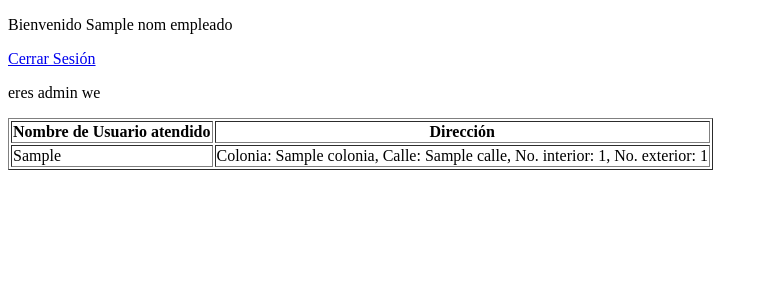
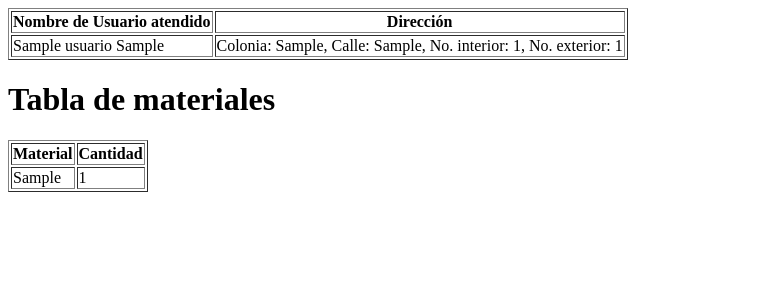
Before and after one commit to Civan98/Aplicacion-web-CAPAMA, a Django app: template capama_web/reportes/templates/reportes/detallesReporteEmpleado.html in a window 1280 px wide. Shown: the top 300 px of the page, without its empty margins (0-768 px from the left). Run offline with Django 3.2, Linux system fonts and the light colour scheme; tables that the repository leaves empty hold one stand-in row (values such as "Sample post"); the template is opened without the code that fills it: values that come from a table or form of the project are taken from there, most other values are stand-ins (such as "Sample title", 1, 10 or a date in 2020).

Commit message:
se agrego tabla de materiales

```diff
--- a/capama_web/reportes/templates/reportes/detallesReporteEmpleado.html
+++ b/capama_web/reportes/templates/reportes/detallesReporteEmpleado.html
@@ -7,16 +7,8 @@
     <title>Reportes usuarios</title>
 </head>
 <body>
-    <p>Bienvenido {{ nomEmpleado }} </p>
-    <a href="/logout/">Cerrar Sesión</a>
 
 
-    {% if  cargo == 'Sobrestante' %}
-        <p>eres sobrestante we</p>
-
-    {% else %}
-        <p> eres admin we </p>
-    {% endif %}
 
 
     {% if datosReporteU %}
@@ -31,20 +23,32 @@
         <tr>
             <td>{{ datosReporteU.id_usuario }}</td>
             <td>Colonia: {{ datosReporteU.colonia }}, Calle: {{ datosReporteU.calle }}, No. interior: {{ datosReporteU.num_interior }}, No. exterior: {{ datosReporteU.num_exterior}} </td>
-
-            <!-- <td>
-                <a href="/detallesReporteUsuario/{{ reportes.id}}">
-                    <input type="submit" value="Modificar">
-                </a>
-            </td> -->
         </tr>
     </table>
 
     {% else %}
-    <p> No hay reportes de usuarios </p>
+    <p> No hay reportes de empleados </p>
     {% endif %}
 
+<h1>Tabla de materiales</h1>
+    {% if datosMateriales %}
+    <table border="1">
+        <tr>
+            <th>Material</th>
+            <th>Cantidad</th>
 
+        </tr>
+        {% for reportes in datosMateriales %}
+        <tr>
+            <td>{{ reportes.material }}</td>
+            <td>{{ reportes.cantidad }}</td>
+        </tr>
+        {% endfor %}
+    </table>
+
+    {% else %}
+    <p> No hay Materiales usados</p>
+    {% endif %}
 
 </body>
 </html>
--- a/capama_web/reportes/templates/reportes/reportesEmpleados.html
+++ b/capama_web/reportes/templates/reportes/reportesEmpleados.html
@@ -49,7 +49,7 @@
             <td>{{ reportes.estado }}</td>
             <td>{{ reportes.prioridad }}</td>
             <td>
-                <a href="/detallesReporteEmpleado/{{ reportes.id_repoteUsuario_id}}">
+                <a href="/detallesReporteEmpleado/{{ reportes.id_repoteUsuario_id}}/{{ reportes.id }}">
                     <input type="submit" value="Detalles">
                 </a>
             </td>
--- a/capama_web/reportes/urls.py
+++ b/capama_web/reportes/urls.py
@@ -13,6 +13,6 @@ urlpatterns = [
     path('mostrarEmpleados/',views.mostrarEmpleados, name='mostrarEmpleados'),
     path('modificarEmpleados/<int:idEmpleado>',views.modificarEmpleados, name='modificarEmpleados'),
     path('detallesReporteUsuario/<int:idReporte>',views.detallesReporteUsuario, name='detallesReporteUsuario'),
-    path('detallesReporteEmpleado/<int:idReporte>',views.detallesReporteEmpleado, name='detallesReporteUsuario'),
+    path('detallesReporteEmpleado/<int:idReporte>/<int:idReporteM>',views.detallesReporteEmpleado, name='detallesReporteUsuario'),
     # path('reportesUsuario/', views.reportesUsuario, name='modificarEmpleados'),
 ]
--- a/capama_web/reportes/views.py
+++ b/capama_web/reportes/views.py
@@ -73,6 +73,7 @@ def reportesUsuarios(request):
         return render(request, 'reportes/reportesUsuarios.html', {'reportesU':page_obj, 'nomEmpleado': nomEmpleado, 'cargo':cargo})
     return HttpResponseRedirect('/login/')
 
+@cache_control(no_cache=True, must_revalidate=True, no_store=True)
 def reportesEmpleados(request):
     #para validar si hay una sesión activa
     if 'member_id' in request.session:
@@ -303,11 +304,12 @@ def modificarEmpleados(request, idEmpleado):
         return render(request,'modificarEmpleado.html',context)
     return HttpResponseRedirect('/login/')
 
-def detallesReporteEmpleado(request, idReporte):
+def detallesReporteEmpleado(request, idReporte, idReporteM):
     if 'member_id' in request.session:
         datosReporte = ReportesUsuario.objects.get(id = idReporte)
+        datosMateriales = Materiales.objects.filter(id_reporte_empleado_id = idReporteM)
 
-        return render(request, 'reportes/detallesReporteEmpleado.html', {'datosReporteU': datosReporte })
+        return render(request, 'reportes/detallesReporteEmpleado.html', {'datosReporteU': datosReporte, 'datosMateriales':datosMateriales })
     return HttpResponseRedirect('/login/')
 
 
```
